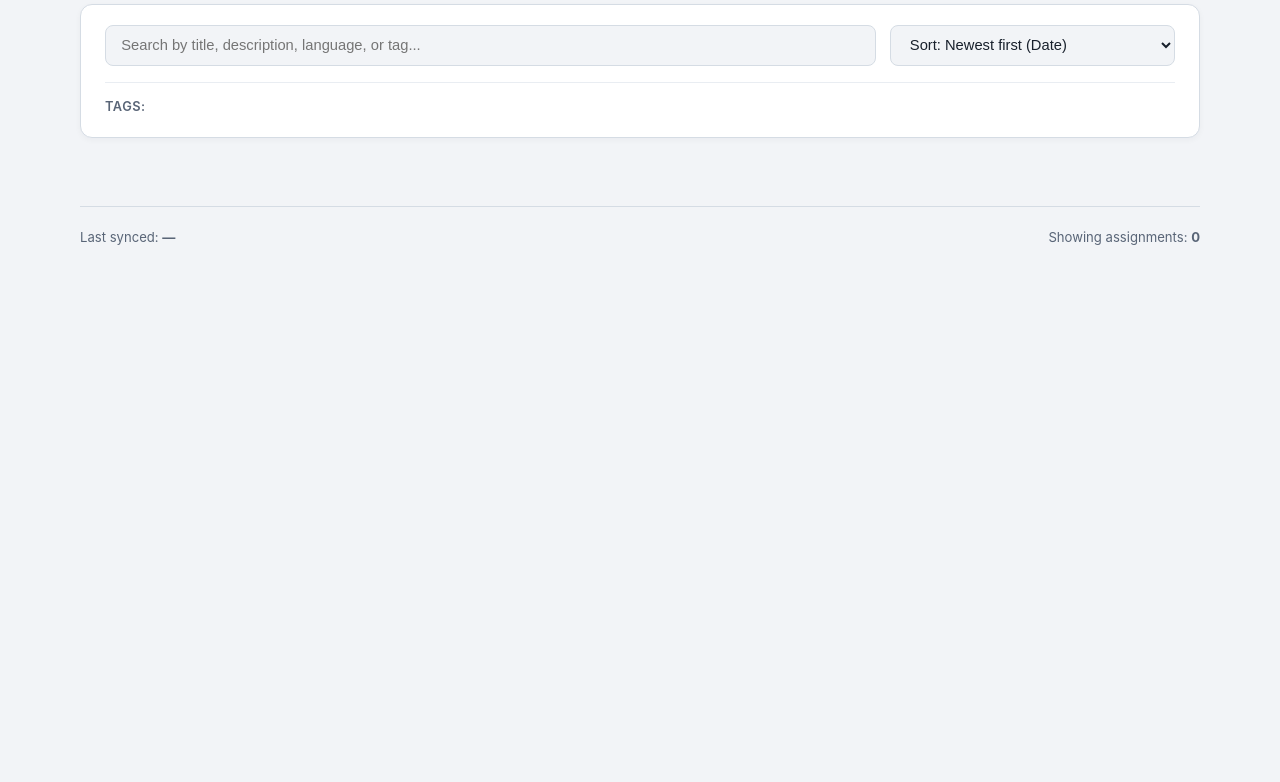
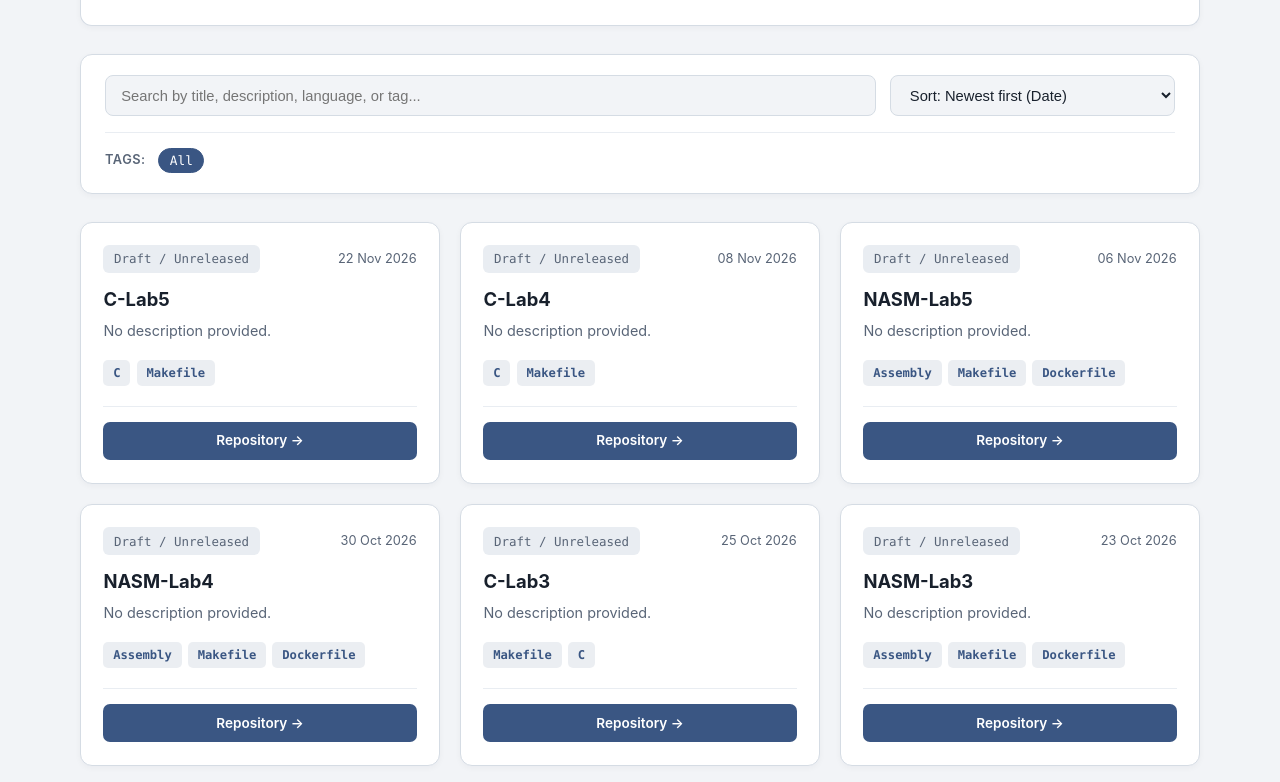
Before and after one commit to pkwitczak/Programming-techniques-teaching-materials, a plain HTML site: page docs/index.html in a window 1280 px wide. Shown: the part 185-967 px from the top of the page. Before the commit the page ends 800 px from the top, so only its background shows below. Drawn offline with Linux system fonts and the light colour scheme.

Commit message:
Fixed display of tiles

```diff
--- a/docs/index.html
+++ b/docs/index.html
@@ -1,8 +1,8 @@
-<!DOCTYPE html>
+<!doctype html>
 <html lang="en">
   <head>
-  <meta charset="UTF-8">
-  <meta name="viewport" content="width=device-width, initial-scale=1.0">
+    <meta charset="UTF-8" />
+    <meta name="viewport" content="width=device-width, initial-scale=1.0" />
     <title>Programming Techniques — Teaching Materials | WNiT UZ</title>
     <style>
       :root {
@@ -17,11 +17,16 @@
         --shadow-sm: 0 2px 6px rgba(24, 32, 44, 0.04);
         --shadow-md: 0 10px 24px rgba(24, 32, 44, 0.08);
       }
-
-    * { box-sizing: border-box; margin: 0; padding: 0; }
+      a * {
+        box-sizing: border-box;
+        margin: 0;
+        padding: 0;
+      }
 
       body {
-      font-family: -apple-system, BlinkMacSystemFont, "Segoe UI", Roboto, Helvetica, Arial, sans-serif;
+        font-family:
+          -apple-system, BlinkMacSystemFont, "Segoe UI", Roboto, Helvetica,
+          Arial, sans-serif;
         background-color: var(--bg-page);
         color: var(--text-main);
         line-height: 1.55;
@@ -95,7 +100,8 @@
         flex-wrap: wrap;
       }
 
-    input[type="search"], select {
+      input[type="search"],
+      select {
         padding: 0.65rem 0.95rem;
         font-size: 0.92rem;
         border: 1px solid var(--border);
@@ -103,7 +109,9 @@
         background: var(--bg-page);
         color: var(--text-main);
         outline: none;
-      transition: border-color 0.15s, background 0.15s;
+        transition:
+          border-color 0.15s,
+          background 0.15s;
       }
 
       input[type="search"] {
@@ -111,7 +119,8 @@
         min-width: 260px;
       }
 
-    input[type="search"]:focus, select:focus {
+      input[type="search"]:focus,
+      select:focus {
         border-color: var(--uz-navy);
         background: var(--bg-surface);
       }
@@ -179,7 +188,10 @@
         flex-direction: column;
         justify-content: space-between;
         box-shadow: var(--shadow-sm);
-      transition: transform 0.18s ease, box-shadow 0.18s ease, border-color 0.18s ease;
+        transition:
+          transform 0.18s ease,
+          box-shadow 0.18s ease,
+          border-color 0.18s ease;
       }
 
       .card:hover {
@@ -286,7 +298,9 @@
         font-size: 0.85rem;
         font-weight: 600;
         text-decoration: none;
-      transition: background 0.15s, color 0.15s;
+        transition:
+          background 0.15s,
+          color 0.15s;
       }
 
       .btn-primary {
@@ -321,8 +335,12 @@
       }
 
       @media (max-width: 680px) {
-      .brand-divider { display: none; }
-      header { padding: 1.25rem; }
+        .brand-divider {
+          display: none;
+        }
+        header {
+          padding: 1.25rem;
+        }
       }
     </style>
   </head>
@@ -333,22 +351,31 @@
           <img
             src="logo-wnit.png"
             alt="Faculty of Engineering and Technical Sciences — University of Zielona Góra"
-        >
+          />
           <div class="brand-divider"></div>
           <div class="header-text">
             <h1>Programming Techniques — Assignments</h1>
-          <p>Laboratory materials, coding tasks, and project templates for students</p>
+            <p>
+              Laboratory materials, coding tasks, and project templates for
+              students
+            </p>
           </div>
         </div>
       </header>
 
       <section class="toolbar">
         <div class="search-row">
-        <input type="search" id="search" placeholder="Search by title, description, language, or tag...">
+          <input
+            type="search"
+            id="search"
+            placeholder="Search by title, description, language, or tag..."
+          />
           <select id="sort" aria-label="Sort assignments">
             <option value="date-desc">Sort: Newest first (Date)</option>
             <option value="date-asc">Sort: Oldest first (Date)</option>
-          <option value="release-desc">Sort: Release version (High to Low)</option>
+            <option value="release-desc">
+              Sort: Release version (High to Low)
+            </option>
             <option value="name-asc">Sort: Name (A–Z)</option>
           </select>
         </div>
@@ -376,114 +403,230 @@
       }
 
       function getEffectiveDate(repo) {
-      return new Date((repo.release && repo.release.date) || repo.updatedAt).getTime();
+        return new Date(
+          (repo.release && repo.release.date) || repo.updatedAt,
+        ).getTime();
       }
 
       function buildTagBar(repos) {
-      const bar = document.getElementById('tags-bar');
+        const bar = document.getElementById("tags-bar");
         const tagSet = new Set();
-      repos.forEach(r => (r.topics || []).forEach(t => tagSet.add(t)));
+        repos.forEach((r) => (r.topics || []).forEach((t) => tagSet.add(t)));
 
-      const tags = Array.from(tagSet).sort((a, b) => a.localeCompare(b, 'en'));
-      bar.innerHTML = '<span class="tags-label">Tags:</span>';
+        const tags = Array.from(tagSet).sort((a, b) =>
+          a.localeCompare(b, "en"),
+        );
+        bar.innerHTML = "";
 
-      const allBtn = document.createElement('button');
-      allBtn.type = 'button';
-      allBtn.className = 'filter-chip' + (selectedTag === null ? ' active' : '');
-      allBtn.textContent = 'All';
-      allBtn.onclick = () => { selectedTag = null; updateView(); };
+        const label = document.createElement("span");
+        label.className = "tags-label";
+        label.textContent = "Tags:";
+        bar.appendChild(label);
+
+        const allBtn = document.createElement("button");
+        allBtn.type = "button";
+        allBtn.className =
+          "filter-chip" + (selectedTag === null ? " active" : "");
+        allBtn.textContent = "All";
+        allBtn.onclick = () => {
+          selectedTag = null;
+          updateView();
+        };
         bar.appendChild(allBtn);
 
-      tags.forEach(tag => {
-        const btn = document.createElement('button');
-        btn.type = 'button';
-btn.className = 'filter-chip' + (selectedTag === tag ? ' active' : '');
-btn.textContent = '#' + tag;
+        tags.forEach((tag) => {
+          const btn = document.createElement("button");
+          btn.type = "button";
+          btn.className =
+            "filter-chip" + (selectedTag === tag ? " active" : "");
+          btn.textContent = "#" + tag;
           btn.onclick = () => {
-selectedTag = (selectedTag === tag) ? null : tag;
+            selectedTag = selectedTag === tag ? null : tag;
             updateView();
           };
           bar.appendChild(btn);
         });
       }
+
       function updateView() {
-const query = document.getElementById('search').value.toLowerCase().trim();
-const sortMode = document.getElementById('sort').value;
-document.querySelectorAll('.filter-chip').forEach(btn => {
-if (btn.textContent === 'All') {
-btn.classList.toggle('active', selectedTag === null);
+        const query = document
+          .getElementById("search")
+          .value.toLowerCase()
+          .trim();
+        const sortMode = document.getElementById("sort").value;
+
+        document.querySelectorAll(".filter-chip").forEach((btn) => {
+          if (btn.textContent === "All") {
+            btn.classList.toggle("active", selectedTag === null);
           } else {
-btn.classList.toggle('active', btn.textContent === '#' + selectedTag);
+            btn.classList.toggle(
+              "active",
+              btn.textContent === "#" + selectedTag,
+            );
           }
         });
-let filtered = allRepos.filter(r => {
+
+        let filtered = allRepos.filter((r) => {
           const langs = getRepoLanguages(r);
-const matchesTag = !selectedTag || (r.topics && r.topics.includes(selectedTag));
-const matchesQuery = !query ||
+          const matchesTag =
+            !selectedTag || (r.topics && r.topics.includes(selectedTag));
+          const matchesQuery =
+            !query ||
             r.name.toLowerCase().includes(query) ||
             (r.description && r.description.toLowerCase().includes(query)) ||
-langs.some(l => l.toLowerCase().includes(query)) ||
+            langs.some((l) => l.toLowerCase().includes(query)) ||
             (r.release && r.release.tag.toLowerCase().includes(query)) ||
-(r.topics && r.topics.some(t => t.toLowerCase().includes(query)));
+            (r.topics && r.topics.some((t) => t.toLowerCase().includes(query)));
           return matchesTag && matchesQuery;
         });
+
         filtered.sort((a, b) => {
-if (sortMode === 'date-desc') return getEffectiveDate(b) - getEffectiveDate(a);
-if (sortMode === 'date-asc') return getEffectiveDate(a) - getEffectiveDate(b);
-if (sortMode === 'release-desc') {
-const relA = (a.release && a.release.tag) || '';
-const relB = (b.release && b.release.tag) || '';
+          if (sortMode === "date-desc")
+            return getEffectiveDate(b) - getEffectiveDate(a);
+          if (sortMode === "date-asc")
+            return getEffectiveDate(a) - getEffectiveDate(b);
+          if (sortMode === "release-desc") {
+            const relA = (a.release && a.release.tag) || "";
+            const relB = (b.release && b.release.tag) || "";
             return relB.localeCompare(relA, undefined, { numeric: true });
           }
-return a.name.localeCompare(b.name, 'en');
+          return a.name.localeCompare(b.name, "en");
         });
+
         renderCards(filtered);
       }
+
       function renderCards(repos) {
-const container = document.getElementById('repo-list');
-document.getElementById('repo-count').textContent = repos.length;
+        const container = document.getElementById("repo-list");
+        document.getElementById("repo-count").textContent = repos.length;
+        container.innerHTML = "";
+
         if (!repos.length) {
-container.innerHTML = 'No assignments match your current filter criteria.';
+          const empty = document.createElement("p");
+          empty.style.color = "var(--text-muted)";
+          empty.textContent =
+            "No assignments match your current filter criteria.";
+          container.appendChild(empty);
           return;
         }
-container.innerHTML = repos.map(repo => {
+
+        repos.forEach((repo) => {
           const hasRelease = repo.release && repo.release.tag;
-const releaseHtml = hasRelease
-? <span class="release-badge">Release ${repo.release.tag}</span>
-: <span class="release-badge no-release">Draft / Unreleased</span>;
-const rawDate = (hasRelease && repo.release.date) ? repo.release.date : repo.updatedAt;
-const formattedDate = new Date(rawDate).toLocaleDateString('en-GB', {
-day: '2-digit', month: 'short', year: 'numeric'
+
+          const card = document.createElement("article");
+          card.className = "card";
+
+          const topSection = document.createElement("div");
+          const cardTop = document.createElement("div");
+          cardTop.className = "card-top";
+
+          const badge = document.createElement("span");
+          badge.className = hasRelease
+            ? "release-badge"
+            : "release-badge no-release";
+          badge.textContent = hasRelease
+            ? "Release " + repo.release.tag
+            : "Draft / Unreleased";
+          cardTop.appendChild(badge);
+
+          const rawDate =
+            hasRelease && repo.release.date
+              ? repo.release.date
+              : repo.updatedAt;
+          const dateSpan = document.createElement("span");
+          dateSpan.className = "card-date";
+          dateSpan.textContent = new Date(rawDate).toLocaleDateString("en-GB", {
+            day: "2-digit",
+            month: "short",
+            year: "numeric",
           });
-const langs = getRepoLanguages(repo);
-const langTags = langs.map(l => <span class="tag lang">${l}</span>).join('');
-const topicTags = (repo.topics || [])
-.map(t => <span class="tag" onclick="filterByTag('${t}')">#${t}</span>)
-.join('');
-const releaseBtn = hasRelease
-? <a class="btn btn-secondary" href="${repo.release.url}" target="_blank" rel="noopener">Release</a>
-: '';
-return <article class="card"> <div> <div class="card-top"> ${releaseHtml} <span class="card-date">${formattedDate}</span> </div> <a class="card-title" href="${repo.url}" target="_blank" rel="noopener">${repo.name}</a> <p class="card-desc">${repo.description || 'No description provided.'}</p> </div> <div> <div class="card-tags"> ${langTags} ${topicTags} </div> <div class="card-footer"> <a class="btn btn-primary" href="${repo.url}" target="_blank" rel="noopener">Repository &rarr;</a> ${releaseBtn} </div> </div> </article>;
-}).join('');
-}
-window.filterByTag = function(tag) {
-selectedTag = (selectedTag === tag) ? null : tag;
+          cardTop.appendChild(dateSpan);
+          topSection.appendChild(cardTop);
+
+          const titleLink = document.createElement("a");
+          titleLink.className = "card-title";
+          titleLink.href = repo.url;
+          titleLink.target = "_blank";
+          titleLink.rel = "noopener";
+          titleLink.textContent = repo.name;
+          topSection.appendChild(titleLink);
+
+          const desc = document.createElement("p");
+          desc.className = "card-desc";
+          desc.textContent = repo.description || "No description provided.";
+          topSection.appendChild(desc);
+
+          const bottomSection = document.createElement("div");
+          const tagsDiv = document.createElement("div");
+          tagsDiv.className = "card-tags";
+
+          getRepoLanguages(repo).forEach((lang) => {
+            const langSpan = document.createElement("span");
+            langSpan.className = "tag lang";
+            langSpan.textContent = lang;
+            tagsDiv.appendChild(langSpan);
+          });
+
+          (repo.topics || []).forEach((topic) => {
+            const topicSpan = document.createElement("span");
+            topicSpan.className = "tag";
+            topicSpan.textContent = "#" + topic;
+            topicSpan.onclick = () => {
+              selectedTag = selectedTag === topic ? null : topic;
               updateView();
             };
-fetch('data.json?v=' + Date.now())
-.then(res => res.json())
-.then(data => {
+            tagsDiv.appendChild(topicSpan);
+          });
+
+          bottomSection.appendChild(tagsDiv);
+
+          const footerDiv = document.createElement("div");
+          footerDiv.className = "card-footer";
+
+          const repoBtn = document.createElement("a");
+          repoBtn.className = "btn btn-primary";
+          repoBtn.href = repo.url;
+          repoBtn.target = "_blank";
+          repoBtn.rel = "noopener";
+          repoBtn.textContent = "Repository \u2192";
+          footerDiv.appendChild(repoBtn);
+
+          if (hasRelease) {
+            const relBtn = document.createElement("a");
+            relBtn.className = "btn btn-secondary";
+            relBtn.href = repo.release.url;
+            relBtn.target = "_blank";
+            relBtn.rel = "noopener";
+            relBtn.textContent = "Release";
+            footerDiv.appendChild(relBtn);
+          }
+
+          bottomSection.appendChild(footerDiv);
+          card.appendChild(topSection);
+          card.appendChild(bottomSection);
+          container.appendChild(card);
+        });
+      }
+
+      fetch("data.json?v=" + Date.now())
+        .then((res) => res.json())
+        .then((data) => {
           allRepos = data.repositories || [];
           if (data.generatedAt) {
-document.getElementById('updated-at').textContent =
-new Date(data.generatedAt).toLocaleString('en-GB');
+            document.getElementById("updated-at").textContent = new Date(
+              data.generatedAt,
+            ).toLocaleString("en-GB");
           }
           buildTagBar(allRepos);
           updateView();
         })
-.catch(() => {
-document.getElementById('repo-list').innerHTML =
-'Failed to load data.json.';
+        .catch((err) => {
+          document.getElementById("repo-list").textContent =
+            "Failed to load data.json: " + err.message;
         });
-document.getElementById('search').addEventListener('input', updateView);
-document.getElementById('sort').addEventListener('change', updateView);
+
+      document.getElementById("search").addEventListener("input", updateView);
+      document.getElementById("sort").addEventListener("change", updateView);
+    </script>
+  </body>
+</html>
```
Lines whose indentation alone changed are shown as unchanged.
